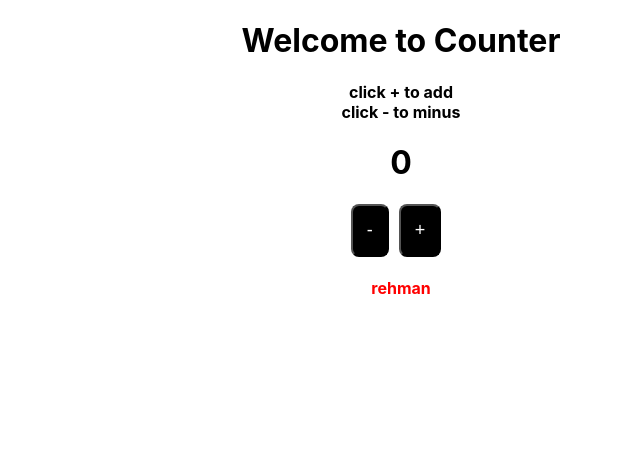
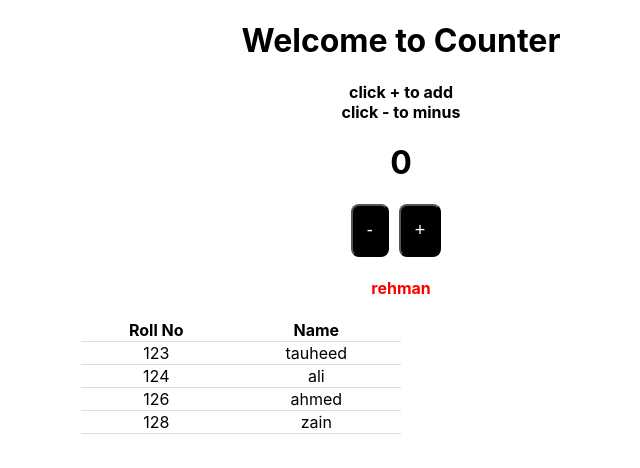
Before and after one commit to Tauheed-Bin-Khalid/counter, a React (Create React App) app: page / in a window 1280 px wide. Shown: the top 468 px of the page, without its empty margins (239-879 px from the left). Built offline with nearby package versions, Linux system fonts and the light colour scheme.

Commit message:
table useState

```diff
--- a/src/App.css
+++ b/src/App.css
@@ -28,3 +28,9 @@
   width: 350px;
   margin: 250px auto;
 }
+
+.tr:hover {background-color: coral};
+
+th, td{
+  border-bottom: 1px solid #ddd;
+}
--- a/src/App.js
+++ b/src/App.js
@@ -1,6 +1,8 @@
 import { useState } from "react";
 import "./App.css"
 import Book from "./Book";
+import Table from "./table";
+
 
 function App() {
 
@@ -39,6 +41,7 @@ function App() {
         <h4 style={{ color:number>=10?"green":"red"}}>
         {number>=10?"tauheed":"rehman"}
       </h4>
+      <Table/>
 
     </div>
 
--- /dev/null
+++ b/src/table.js
@@ -0,0 +1,60 @@
+import { useState } from "react";
+import "./App.css"
+import Book from "./Book";
+
+function Table() {
+  const data = [
+    { id: 1, name: 'tauheed', rollno: 123 },
+    { id: 2, name: 'ali', rollno: 124 },
+    { id: 3, name: 'ahmed', rollno: 126 },
+    { id: 4, name: 'zain', rollno: 128 },
+
+  ]
+  const [people, setpeople] = useState(data)
+
+
+
+
+  return (
+    <div style={{ textAlign: "center",width:"50%",margin:"0px auto" }}>
+      <div style={{ textAlign: "center" }}>
+        <table style={{ width: "50%", borderCollapse: "collapse" }}>
+          <tr className="tr">
+            <th style={{ borderBottom: "1px solid #ddd" }}>
+              Roll No
+
+
+            </th>
+            <th style={{ borderBottom: "1px solid #ddd" }}>
+              Name
+            </th>
+          </tr >
+
+
+          {
+            people.map(({id,name,rollno}) => {
+              return (
+                <tr key={id} className="tr" >
+                  <td style={{ borderBottom: "1px solid #ddd" }}>
+                    {rollno}
+                  </td>
+                  <td style={{ borderBottom: "1px solid #ddd" }}>
+                    {name}
+                  </td>
+                </tr>
+              )
+
+            })
+          }
+
+        </table>
+
+      </div>
+
+    </div>
+
+  );
+}
+
+
+export default Table;
```
